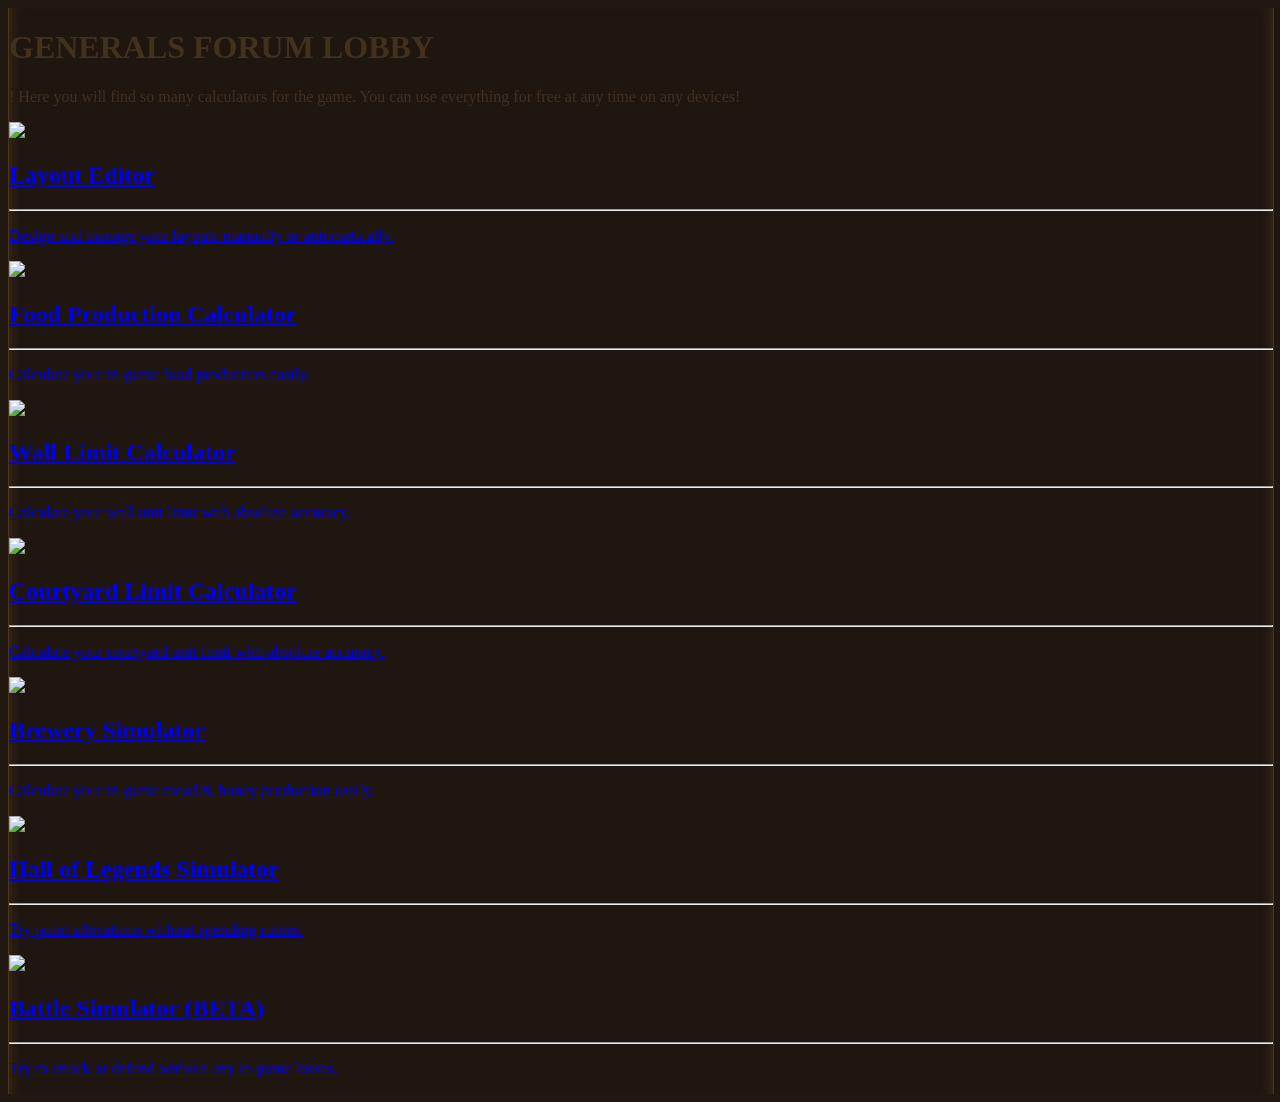
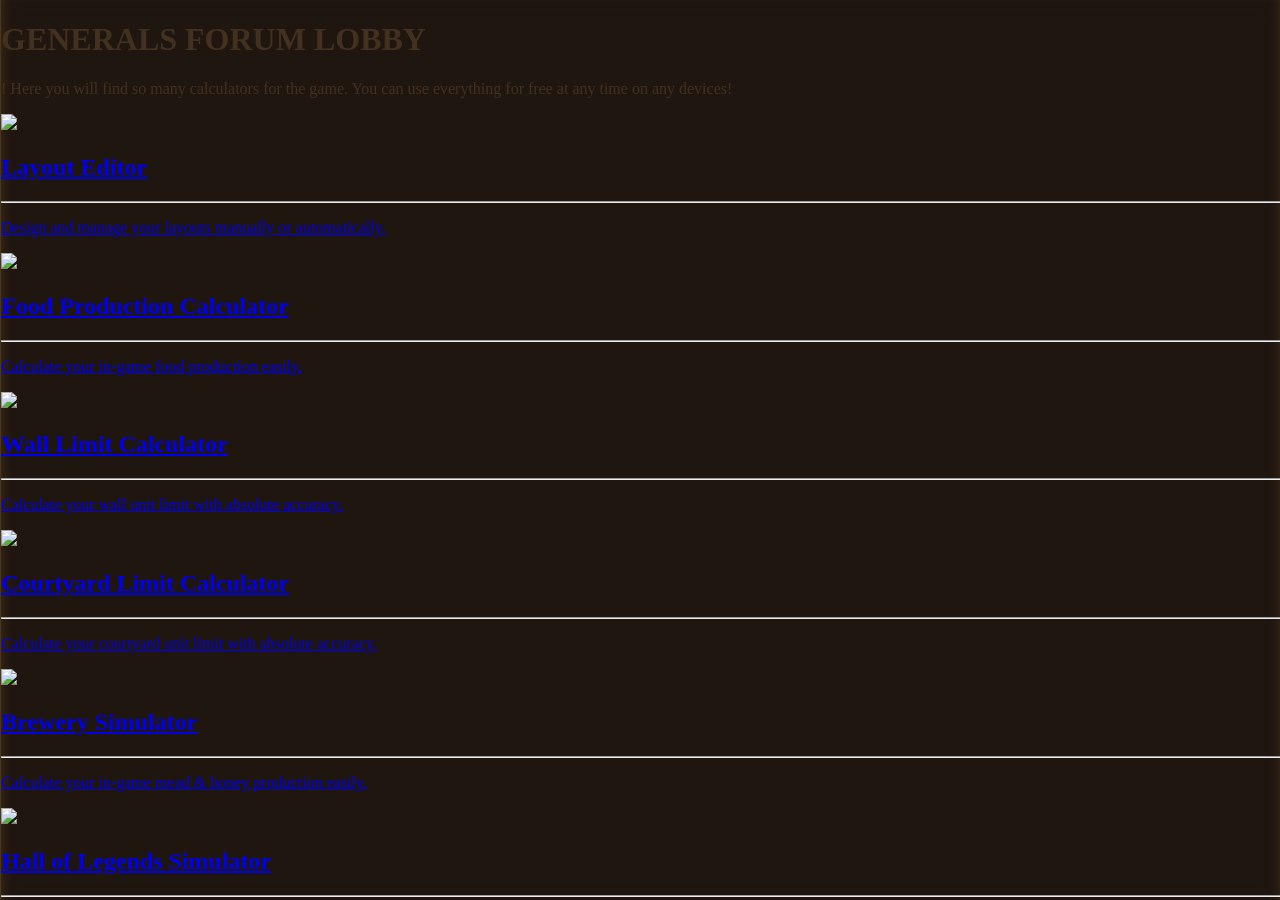

Small changes

--- a/styles.css
+++ b/styles.css
@@ -1,4 +1,12 @@
+html,
 body {
+    width: 100%;
+    height: 100%;
+    overflow: hidden;
+}
+
+body {
+    margin: 0;
     background-color: #201711;
     background-image: url("./img_base/bg.png");
     background-position: center center;
@@ -6,8 +14,6 @@ body {
     background-size: cover;
     background-attachment: fixed;
     color: #433120;
-    min-height: 100vh;
-    overflow: hidden;
 }
 
 @media only screen and (max-width: 700px) {
@@ -251,12 +257,17 @@ body {
     background-color: rgba(32, 23, 17, 0.55);
     backdrop-filter: blur(8px);
     -webkit-backdrop-filter: blur(8px);
+
     display: flex;
     flex-direction: column;
-    height: auto;
+
+    height: 100vh;
+    height: 100dvh;
     min-height: 0;
+
     margin-top: 0 !important;
     overflow: hidden;
+
     border-inline: 1px solid rgba(215, 155, 66, 0.24);
     box-shadow:
         inset 12px 0 18px -18px rgba(215, 155, 66, 0.42),
@@ -266,14 +277,18 @@ body {
 .main-scroll {
     flex: 1 1 auto;
     min-height: 0;
+
     width: calc(100% + var(--bs-gutter-x, 1.5rem));
     margin-inline: calc(var(--bs-gutter-x, 1.5rem) / -2);
     padding-inline: calc(var(--bs-gutter-x, 1.5rem) / 2);
+
     display: flex;
     flex-direction: column;
+
     overflow-x: hidden;
     overflow-y: auto;
     overscroll-behavior: contain;
+    -webkit-overflow-scrolling: touch;
 }
 
 .gf-modal-open .main-scroll {
@@ -777,24 +792,24 @@ html {
 @media only screen and (max-width: 700px) {
 
     body {
-        min-height: 100dvh;
-        overflow-x: hidden;
-        overflow-y: auto;
+        margin: 0 !important;
+        background-attachment: scroll;
+        height: 100%;
+        overflow: hidden;
     }
 
     .now-card {
         flex-basis: min(86vw, 360px);
     }
 
-
     .container {
         position: relative;
+        height: 100vh;
         height: 100dvh;
-        min-height: 100dvh;
+        min-height: 0;
         overflow: hidden;
         padding-bottom: 55px;
     }
-
 
     .main-nav {
         position: absolute;
@@ -814,7 +829,6 @@ html {
 
         z-index: 300;
     }
-
 
     .main-scroll {
         display: flex;
